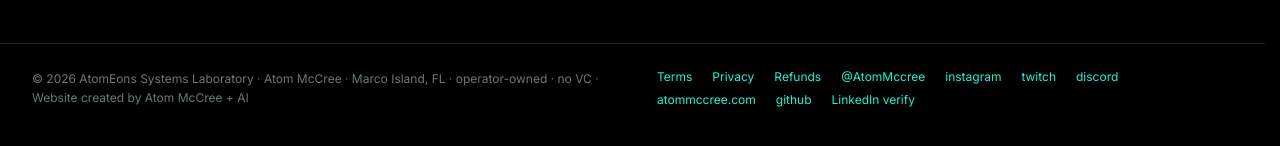
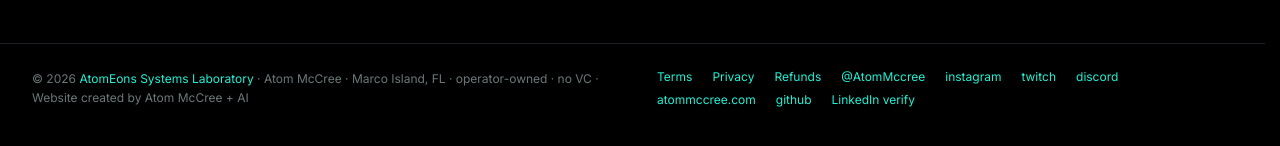
Before and after one commit to Atom-Eons/atomeons-com, a Next.js app: page /account in a window 1280 px wide. Shown: the part 1992-2138 px from the top of the page. Built offline with nearby package versions, Linux system fonts and the light colour scheme; no server answers.

Commit message:
wave 145n · h-card microformats2 in footer · IndieWeb-standard machine-readable identity · zero visual change

```diff
--- a/app/_components/Footer.tsx
+++ b/app/_components/Footer.tsx
@@ -225,10 +225,21 @@ export function Footer() {
       </div>
 
       {/* ─── Bottom bar · operator + legal + verify ───────────────── */}
+      {/* Wave 145n · h-card microformats2 markup · IndieWeb standard for
+          machine-readable identity. Parsers (indieauth.com, Bridgy Fed,
+          Mastodon Fediverse, Bluesky's rel-me chain) automatically extract
+          operator name, location, URL, and email from this block. Zero
+          visual change; adds classes to existing markup. */}
       <div className="border-t border-[#1A2225]">
         <div className="mx-auto flex w-full max-w-[1480px] flex-col items-start gap-3 px-6 py-6 text-[12px] text-[#6B7779] md:flex-row md:items-center md:justify-between md:px-8">
-          <p>
-            © 2026 AtomEons Systems Laboratory · Atom McCree · Marco Island, FL · operator-owned · no VC
+          <p className="h-card">
+            © 2026{" "}
+            <a href="https://atomeons.com" className="p-org u-url">
+              AtomEons Systems Laboratory
+            </a>{" "}
+            · <span className="p-name">Atom McCree</span> ·{" "}
+            <span className="p-locality">Marco Island</span>,{" "}
+            <span className="p-region">FL</span> · operator-owned · no VC
             <br className="md:hidden" />
             <span className="hidden md:inline"> · </span>
             <span>Website created by Atom McCree + AI</span>
```
